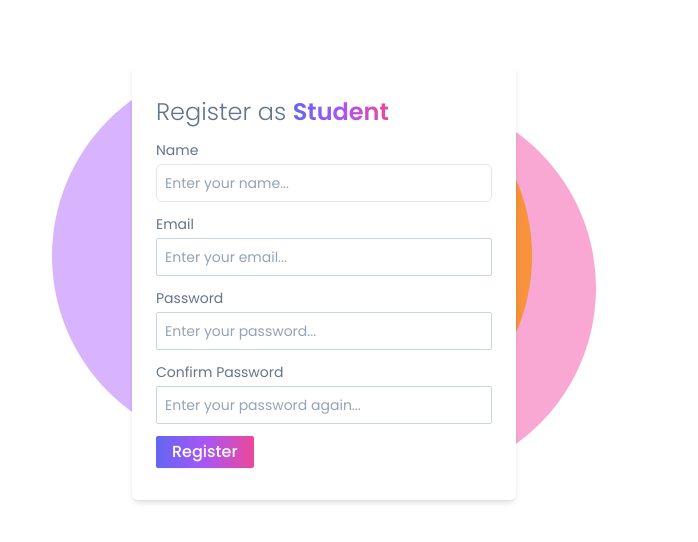
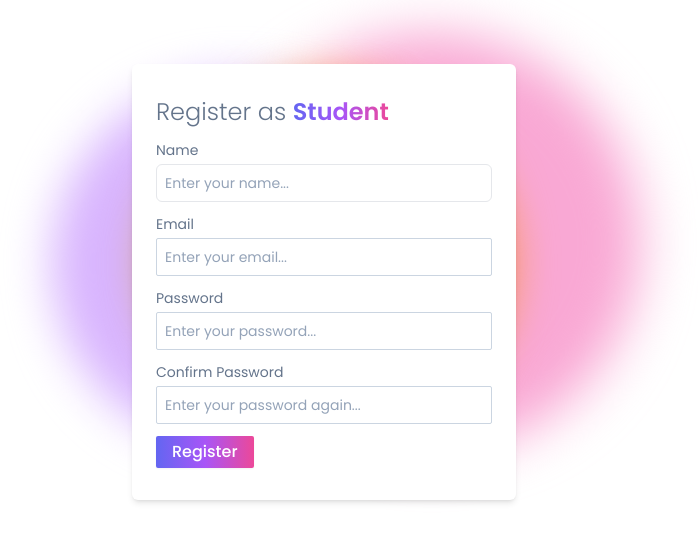
Before and after one commit to AbroShahzeb/fullstack-app, a React (Vite) app in the folder frontend/: page /register/student in a window 1280 px wide. Shown: the top 542 px of the page, without its empty margins (316-1014 px from the left). Built offline with nearby package versions, Linux system fonts and the light colour scheme.

Commit message:
Completed blob animation

```diff
--- a/frontend/src/features/Authentication/Register.jsx
+++ b/frontend/src/features/Authentication/Register.jsx
@@ -14,10 +14,10 @@ function Register() {
 
   return (
     <main className="w-full h-screen flex items-start justify-center px-4">
-      <div className="w-96 flex flex-col gap-8 items-center  mt-8 sm:mt-16 font-primary relative">
-        <div className="absolute top-0 -left-20 w-96 h-96 bg-purple-300 rounded-full mix-blend-multiply"></div>
-        <div className="absolute top-0 -right-4 w-96 h-96 bg-yellow-300 rounded-full mix-blend-multiply"></div>
-        <div className="absolute left-20 top-8 w-96 h-96 bg-pink-300 rounded-full mix-blend-multiply"></div>
+      <div className="w-96 flex flex-col gap-8 items-center  mt-8 sm:mt-16 font-primary relative ">
+        <div className="absolute top-0 -left-20 w-96 h-96 bg-purple-300 rounded-full mix-blend-multiply  animate-blob blur-xl "></div>
+        <div className="absolute top-0 -right-4 w-96 h-96 bg-yellow-300 rounded-full mix-blend-multiply  animate-blob animation-delay-2000 blur-xl"></div>
+        <div className="absolute left-20 top-8 w-96 h-96 bg-pink-300 rounded-full mix-blend-multiply  animate-blob animation-delay-4000 blur-xl"></div>
         <form
           onSubmit={handleSubmit(onSubmit)}
           className="w-full  px-6 py-8 rounded-md shadow-md flex flex-col gap-3 relative z-100 bg-white"
--- a/frontend/src/index.css
+++ b/frontend/src/index.css
@@ -3,3 +3,13 @@
 @tailwind base;
 @tailwind components;
 @tailwind utilities;
+
+@layer utilities {
+  .animation-delay-2000 {
+    animation-delay: 2s;
+  }
+
+  .animation-delay-4000 {
+    animation-delay: 4s;
+  }
+}
--- a/frontend/tailwind.config.js
+++ b/frontend/tailwind.config.js
@@ -6,6 +6,25 @@ export default {
       fontFamily: {
         primary: ["Poppins", "sans-serif"],
       },
+      animation: {
+        blob: "blob 7s infinite",
+      },
+      keyframes: {
+        blob: {
+          "0%": {
+            transform: "translate(0px, 0px) scale(1.0)",
+          },
+          "33%": {
+            transform: "translate(30px, -50px) scale(1.1)",
+          },
+          "66%": {
+            transform: "translate(-20px, 20px) scale(0.9)",
+          },
+          "100%": {
+            transform: "translate(0px, 0px) scale(1.0)",
+          },
+        },
+      },
     },
   },
   plugins: [],
```
